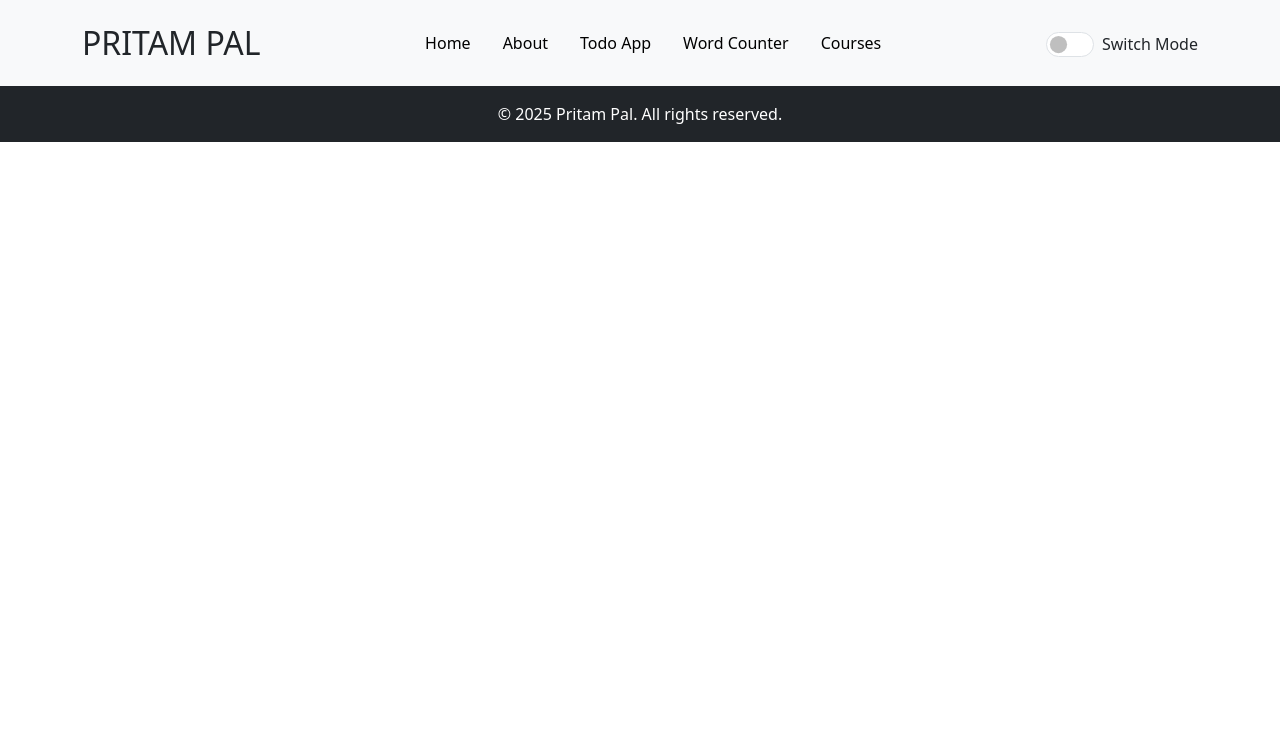
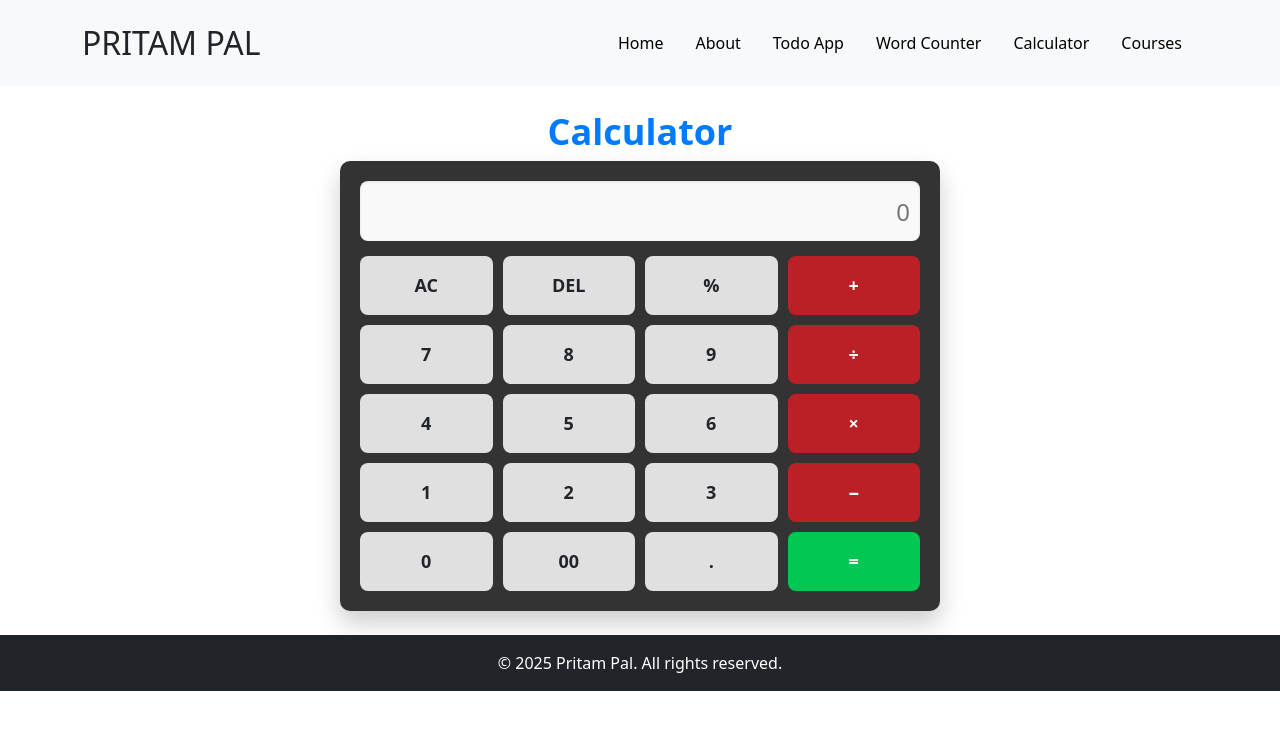
Before and after one commit to Pritampal29/Wordcounter-React, a React (Vite) app: page /calculator in a window 1280 px wide. Shown: the top 730 px of the page. Built offline with nearby package versions, Linux system fonts and the light colour scheme.

Commit message:
Add files via upload

```diff
--- a/src/App.css
+++ b/src/App.css
@@ -190,6 +190,19 @@
   font-size: 1rem;
 }
 
+.todo-list li p {
+  margin-bottom: 0;
+  margin-top: 5px;
+  font-size: 18px;
+  font-weight: 600;
+}
+.todo-list li span {
+  font-size: 25px;
+}
+.todo-list li span svg {
+  margin-inline: 10px;
+}
+
 @media (max-width: 576px) {
   .todo-box {
     padding: 1.2rem;
@@ -199,3 +212,83 @@
     font-size: 1.5rem;
   }
 }
+
+/* Calculator CSS */
+
+.calculator {
+  background-color: #333;
+  border-radius: 10px;
+  padding: 20px;
+  box-shadow: 0 12px 24px rgba(0, 0, 0, 0.2);
+  width: 600px;
+}
+
+.calculator input[type="text"] {
+  width: 100%;
+  height: 60px;
+  font-size: 24px;
+  text-align: right;
+  border: none;
+  outline: none;
+  padding: 10px;
+  border-radius: 8px;
+  background-color: #f9f9f9;
+  box-shadow: inset 0 1px 3px rgba(0, 0, 0, 0.1);
+  margin-bottom: 15px;
+}
+
+/* .buttons-container {
+  display: flex;
+  justify-content: center;
+} */
+
+.standard-buttons {
+  display: grid;
+  grid-template-columns: repeat(4, 1fr);
+  gap: 10px;
+}
+
+.calculator .btn {
+  padding: 16px;
+  font-size: 18px;
+  font-weight: 700;
+  border: none;
+  border-radius: 8px;
+  background-color: #e0e0e0;
+  cursor: pointer;
+  transition: all 0.2s ease-in-out;
+}
+
+.calculator .btn:hover {
+  background-color: #d4d4d4;
+}
+
+.calculator .operator {
+  background-color: #bb2026;
+  color: #fff;
+}
+
+.calculator .operator:hover {
+  background-color: #9d1b20;
+}
+
+.calculator .equals {
+  grid-column: span 1;
+  background-color: #00c853;
+  color: #fff;
+}
+
+.calculator .equals:hover {
+  background-color: #00b342;
+}
+
+@media (max-width: 400px) {
+  .calculator {
+    width: 90%;
+  }
+
+  .btn {
+    padding: 16px;
+    font-size: 16px;
+  }
+}
--- a/src/App.jsx
+++ b/src/App.jsx
@@ -8,6 +8,7 @@ import Footer from "./components/Footer";
 import WordCounter from "./components/WordCounter";
 import { BrowserRouter as Router, Routes, Route } from "react-router-dom";
 import Todos from "./components/Todos";
+import Calculator from "./components/Calculator";
 
 function App() {
   return (
@@ -19,6 +20,7 @@ function App() {
           <Route path="/about" element={<About />} />
           <Route path="/todos" element={<Todos />} />
           <Route path="/word-counter" element={<WordCounter />} />
+          <Route path="/calculator" element={<Calculator />} />
           <Route path="/courses" element={<Courses />} />
         </Routes>
         <Footer />
--- /dev/null
+++ b/src/components/Calculator.jsx
@@ -0,0 +1,111 @@
+import React, { useState } from "react";
+
+const Calculator = () => {
+  const [data, setData] = useState("");
+
+  const getValue = (event) => {
+    setData(data + event.target.value);
+  };
+
+  const finalResult = () => {
+    try {
+      const processedData = data.replace(/(\d+(\.\d+)?)%/g, "($1/100)");
+      setData(eval(processedData).toString());
+    } catch (error) {
+      setData("Error");
+    }
+  };
+
+  return (
+    <div className="container py-4">
+      <div className="row">
+        <h3 className="todo-title mb-2" style={{ fontSize: "36px" }}>
+          Calculator
+        </h3>
+        <div className="calculator mx-auto">
+          <input
+            type="text"
+            name="data"
+            placeholder="0"
+            value={data}
+            readOnly
+          />
+
+          <div className="buttons-container">
+            <div className="standard-buttons">
+              <button onClick={() => setData("")} className="btn">
+                AC
+              </button>
+              <button
+                onClick={() => setData(data.slice(0, -1))}
+                className="btn"
+              >
+                DEL
+              </button>
+              <button onClick={getValue} value="%" className="btn">
+                %
+              </button>
+              <button onClick={getValue} value="+" className="btn operator">
+                +
+              </button>
+
+              <button onClick={getValue} value="7" className="btn">
+                7
+              </button>
+              <button onClick={getValue} value="8" className="btn">
+                8
+              </button>
+              <button onClick={getValue} value="9" className="btn">
+                9
+              </button>
+              <button onClick={getValue} value="/" className="btn operator">
+                ÷
+              </button>
+
+              <button onClick={getValue} value="4" className="btn">
+                4
+              </button>
+              <button onClick={getValue} value="5" className="btn">
+                5
+              </button>
+              <button onClick={getValue} value="6" className="btn">
+                6
+              </button>
+              <button onClick={getValue} value="*" className="btn operator">
+                ×
+              </button>
+
+              <button onClick={getValue} value="1" className="btn">
+                1
+              </button>
+              <button onClick={getValue} value="2" className="btn">
+                2
+              </button>
+              <button onClick={getValue} value="3" className="btn">
+                3
+              </button>
+              <button onClick={getValue} value="-" className="btn operator">
+                −
+              </button>
+
+              <button onClick={getValue} value="0" className="btn">
+                0
+              </button>
+              <button onClick={getValue} value="00" className="btn">
+                00
+              </button>
+              <button onClick={getValue} value="." className="btn">
+                .
+              </button>
+              <button onClick={finalResult} className="btn equals">
+                =
+              </button>
+            </div>
+          </div>
+        </div>
+      </div>
+    </div>
+  );
+};
+
+export default Calculator;
--- a/src/components/Header.jsx
+++ b/src/components/Header.jsx
@@ -51,6 +51,11 @@ const Header = () => {
               </Link>
             </li>
             <li className="nav-item">
+              <Link to="/calculator" className="nav-link">
+                Calculator
+              </Link>
+            </li>
+            <li className="nav-item">
               <Link to="/courses" className="nav-link">
                 Courses
               </Link>
@@ -59,7 +64,7 @@ const Header = () => {
         </nav>
 
         {/* Desktop Mode Switch */}
-        <div className="form-check form-switch d-none d-md-block">
+        {/* <div className="form-check form-switch d-none d-md-block">
           <label htmlFor="modeChecker" style={{ marginTop: "4px" }}>
             Switch Mode
           </label>
@@ -69,7 +74,7 @@ const Header = () => {
             role="switch"
             id="modeChecker"
           />
-        </div>
+        </div> */}
       </div>
 
       {/* Mobile Offcanvas Menu */}
@@ -98,26 +103,51 @@ const Header = () => {
               </Link>
             </li>
             <li className="nav-item">
-              <Link to="/about" className="nav-link" onClick={handleCloseOffcanvas}>
+              <Link
+                to="/about"
+                className="nav-link"
+                onClick={handleCloseOffcanvas}
+              >
                 About
               </Link>
             </li>
             <li className="nav-item">
-              <Link to="/todos" className="nav-link" onClick={handleCloseOffcanvas}>
+              <Link
+                to="/todos"
+                className="nav-link"
+                onClick={handleCloseOffcanvas}
+              >
                 Todo App
               </Link>
             </li>
             <li className="nav-item">
-              <Link to="/word-counter" className="nav-link" onClick={handleCloseOffcanvas}>
+              <Link
+                to="/word-counter"
+                className="nav-link"
+                onClick={handleCloseOffcanvas}
+              >
                 Word Counter
               </Link>
             </li>
             <li className="nav-item">
-              <Link to="/courses" className="nav-link" onClick={handleCloseOffcanvas}>
+              <Link
+                to="/calculator"
+                className="nav-link"
+                onClick={handleCloseOffcanvas}
+              >
+                Calculator
+              </Link>
+            </li>
+            <li className="nav-item">
+              <Link
+                to="/courses"
+                className="nav-link"
+                onClick={handleCloseOffcanvas}
+              >
                 Courses
               </Link>
             </li>
-            <li className="nav-item mt-3">
+            {/* <li className="nav-item mt-3">
               <div className="form-check form-switch">
                 <label className="form-check-label" htmlFor="modeCheckerMobile">
                   Switch Mode
@@ -129,7 +159,7 @@ const Header = () => {
                   id="modeCheckerMobile"
                 />
               </div>
-            </li>
+            </li> */}
           </ul>
         </div>
       </div>
--- a/src/components/Home.jsx
+++ b/src/components/Home.jsx
@@ -4,7 +4,7 @@ import SingleCourses from "./SingleCourses";
 import CourseData from "../api/CourseData.json";
 
 const Home = () => {
-  const topThreeCourses = CourseData.slice(0, 6);
+  const topThreeCourses = CourseData.slice(0, 3);
   return (
     <>
       <div className="bg-primary text-white text-center py-5">
@@ -13,8 +13,14 @@ const Home = () => {
           <p className="lead">
             Empowering you with knowledge and skills for the future.
           </p>
-          <Link to="/courses" className="btn btn-light mt-3">
+          <Link to="/courses" className="btn btn-light mt-3 me-2">
             Explore Courses
+          </Link>
+          <Link to="/todos" className="btn btn-warning mt-3 me-2">
+            Todos
+          </Link>
+          <Link to="/calculator" className="btn btn-light mt-3 me-2">
+            Calculator
           </Link>
         </div>
       </div>
--- a/src/components/Todos.jsx
+++ b/src/components/Todos.jsx
@@ -1,4 +1,6 @@
 import React from "react";
+import { MdDeleteForever } from "react-icons/md";
+import { FaCheck } from "react-icons/fa";
 
 const Todos = () => {
   return (
@@ -14,14 +16,33 @@ const Todos = () => {
               className="form-control"
               placeholder="Add a new task..."
             />
-            <button className="btn btn-success">Add New Task</button>
+            <button type="submit" className="btn btn-success">
+              Add New Task
+            </button>
           </div>
 
           <ul className="todo-list">
-            <li>✅ Complete project design</li>
-            <li>📧 Respond to client emails</li>
-            <li>🛒 Buy groceries after work</li>
-            <li>📚 Read 10 pages of book</li>
+            <li style={{ display: "flex", justifyContent: "space-between" }}>
+              <p>Respond to client emails</p>
+              <span>
+                <FaCheck
+                  style={{
+                    color: "white",
+                    backgroundColor: "green",
+                    padding: "4px",
+                    borderRadius: "15px",
+                  }}
+                />
+                <MdDeleteForever
+                  style={{
+                    color: "white",
+                    backgroundColor: "red",
+                    padding: "4px",
+                    borderRadius: "15px",
+                  }}
+                />
+              </span>
+            </li>
           </ul>
         </div>
       </div>
```
